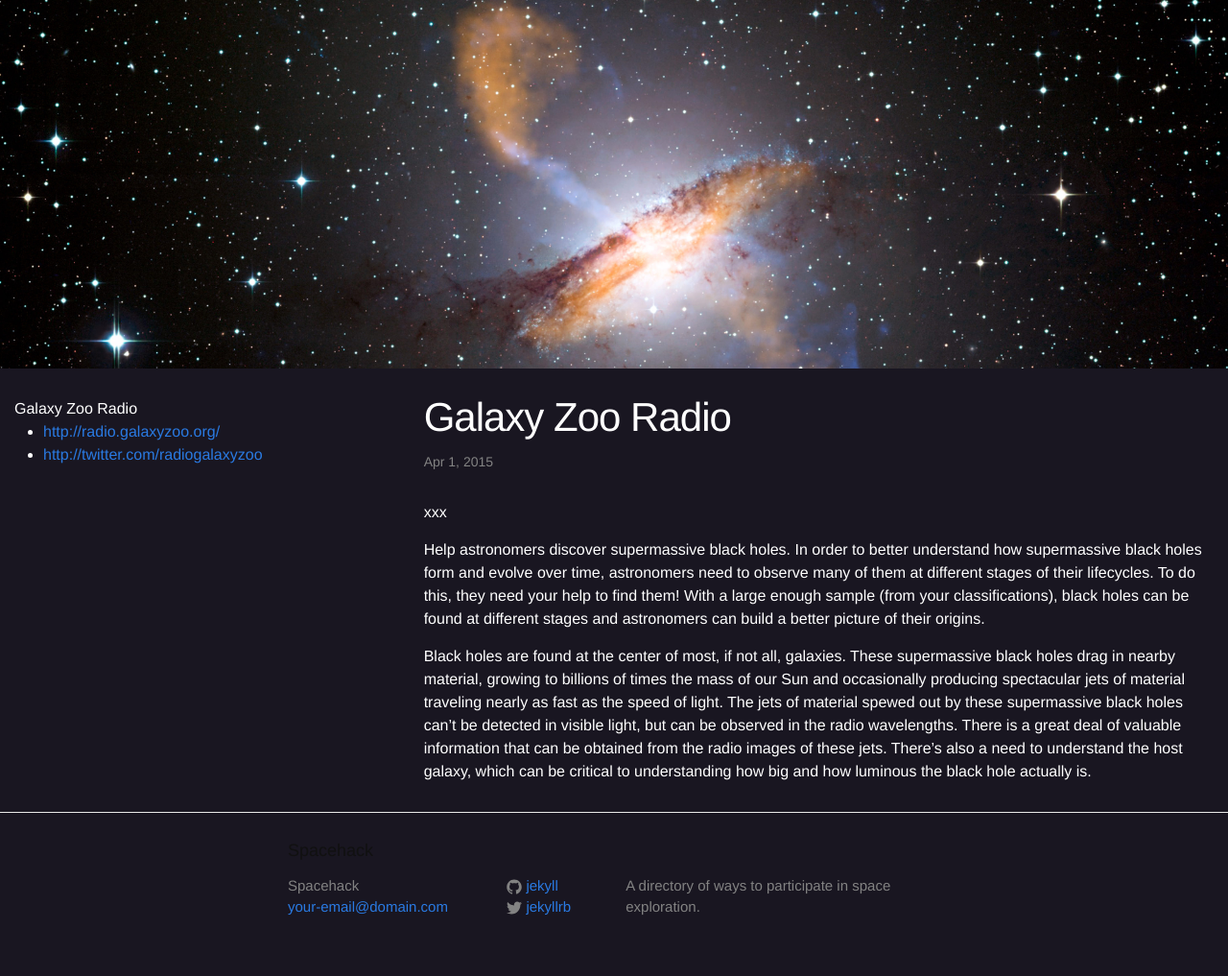
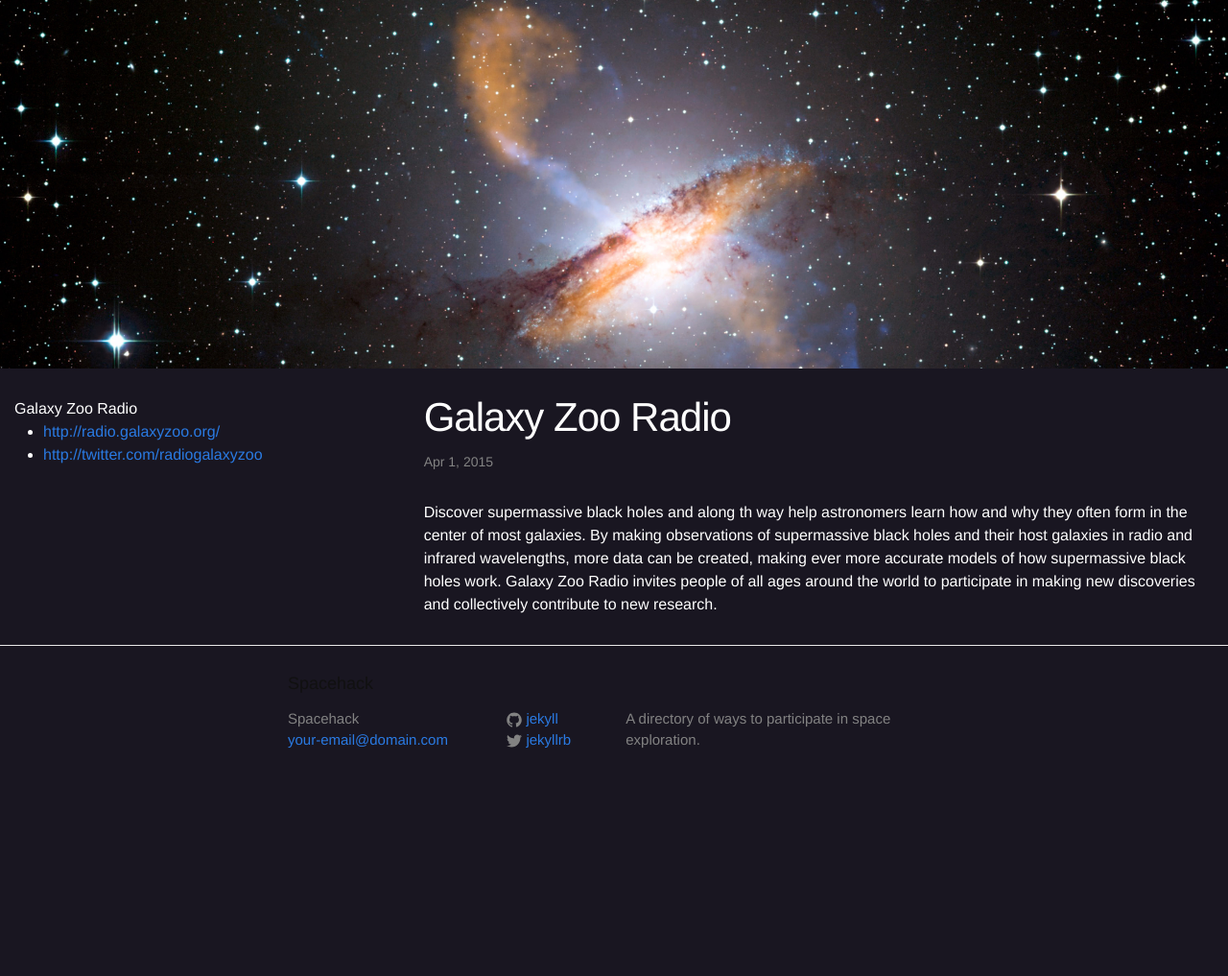
Before and after one commit to basilleaf/spacehack.org, a Jekyll site: the page built from _posts/2015-04-01-galaxy-zoo-radio.md, in a window 1280 px wide. Shown: the whole page at 96% size. Built offline with Jekyll 4.4.1, drawn with Linux system fonts in a browser that asks for light colours; after the commit the page ends 900 px from its top, so only the background shows below that.

Commit message:
added GZ Radio description

```diff
--- a/_posts/2015-04-01-galaxy-zoo-radio.md
+++ b/_posts/2015-04-01-galaxy-zoo-radio.md
@@ -12,10 +12,4 @@ tags: black holes, radio, zooniverse,
 caption: >
     (image by ESO/WFI (Optical); MPIfR/ESO/APEX/A.Weiss et al. (Submillimetre); NASA/CXC/CfA/R.Kraft et al. (X-ray))
 ---
-xxx
-
-
-
-Help astronomers discover supermassive black holes. In order to better understand how supermassive black holes form and evolve over time, astronomers need to observe many of them at different stages of their lifecycles. To do this, they need your help to find them! With a large enough sample (from your classifications),  black holes can be found at different stages and astronomers can build a better picture of their origins.
-
-Black holes are found at the center of most, if not all, galaxies. These supermassive black holes drag in nearby material, growing to billions of times the mass of our Sun and occasionally producing spectacular jets of material traveling nearly as fast as the speed of light. The jets of material spewed out by these supermassive black holes can’t be detected in visible light, but can be observed in the radio wavelengths. There is a great deal of valuable information that can be obtained from the radio images of these jets. There’s also a need to understand the host galaxy, which can be critical to understanding how big and how luminous the black hole actually is.
+Discover supermassive black holes and along th way help astronomers learn how and why they often form in the center of most galaxies. By making observations of supermassive black holes and their host galaxies in radio and infrared wavelengths, more data can be created, making ever more accurate models of how supermassive black holes work. Galaxy Zoo Radio invites people of all ages around the world to participate in making new discoveries and collectively contribute to new research.
```
